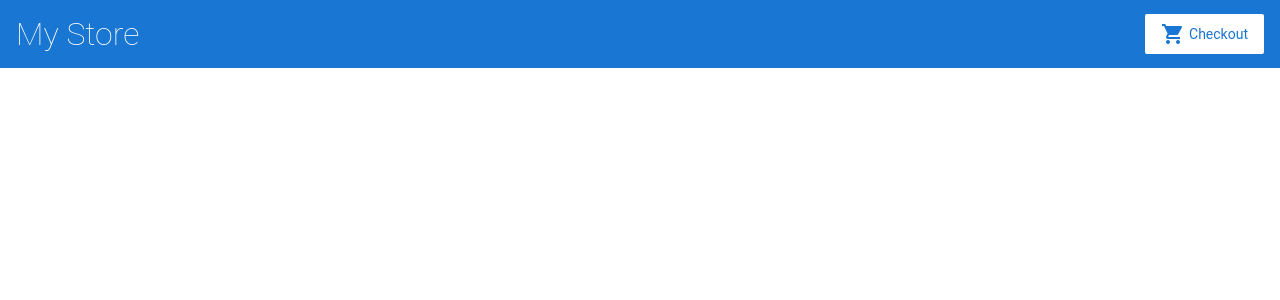
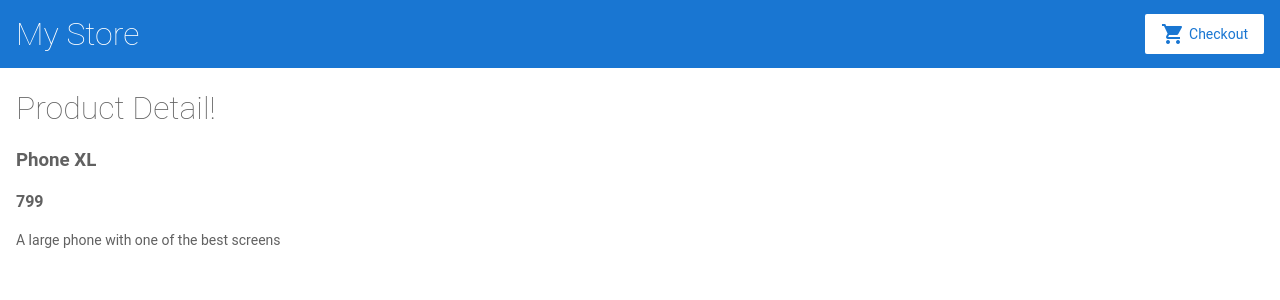
Before and after one commit to Anshu-17/angular-trljym, an Angular app: page /products/1 in a window 1280 px wide. Before the commit this address led to /. Shown: the top 300 px of the page. Built offline with nearby package versions, Linux system fonts and the light colour scheme.

Commit message:
Navigation done!!

```diff
--- a/src/app/app.module.ts
+++ b/src/app/app.module.ts
@@ -7,6 +7,7 @@
 import { TopBarComponent } from './top-bar/top-bar.component';
 import { ProductListComponent } from './product-list/product-list.component';
 import { ProductAlertComponent } from './product-alert/product-alert.component';
+import { ProductDetailComponent } from './product-detail/product-detail.component';
 
 @NgModule({
   imports: [
@@ -14,13 +15,15 @@
     ReactiveFormsModule,
     RouterModule.forRoot([
       { path: '', component: ProductListComponent },
+      { path: 'products/:productId', component: ProductDetailComponent },
     ])
   ],
   declarations: [
     AppComponent,
     TopBarComponent,
     ProductListComponent,
-    ProductAlertComponent
+    ProductAlertComponent,
+    ProductDetailComponent
   ],
   bootstrap: [
     AppComponent
--- a/src/app/product-alert/product-alert.component.html
+++ b/src/app/product-alert/product-alert.component.html
@@ -1,3 +1,3 @@
-<p *ngIf = "productInner.price > 700">
-<button> Notify me </button>
+<p *ngIf="productInner.price > 700">
+	<button (click)= "notify.emit()" >Notify me </button>
 </p>
--- a/src/app/product-alert/product-alert.component.ts
+++ b/src/app/product-alert/product-alert.component.ts
@@ -1,4 +1,4 @@
-import { Component, Input, OnInit } from "@angular/core";
+import { Component, EventEmitter, Input, OnInit, Output } from "@angular/core";
 
 @Component({
   selector: "app-product-alert",
@@ -6,7 +6,11 @@
   styleUrls: ["./product-alert.component.css"]
 })
 export class ProductAlertComponent implements OnInit {
+  //input property
   @Input() productInner;
+
+  // output is passed from child to Parent
+  @Output() notify = new EventEmitter();
   constructor() {}
 
   ngOnInit() {}
--- /dev/null
+++ b/src/app/product-detail/product-detail.component.html
@@ -0,0 +1,6 @@
+<h1>Product Detail!</h1>
+<div *ngIf="product">
+	<h3>{{product.name}}</h3>
+	<h4>{{product.price}}</h4>
+	<p> {{product.description}} </p>
+	<div>
--- /dev/null
+++ b/src/app/product-detail/product-detail.component.ts
@@ -0,0 +1,24 @@
+import { Component, OnInit } from "@angular/core";
+import { ActivatedRoute } from "@angular/router";
+import { products } from "../products";
+
+@Component({
+  selector: "app-product-detail",
+  templateUrl: "./product-detail.component.html",
+  styleUrls: ["./product-detail.component.css"]
+})
+export class ProductDetailComponent implements OnInit {
+  product;
+  constructor(private route: ActivatedRoute) {}
+
+  ngOnInit() :void {
+    console.log("ngOnInit()");
+    // get the productid from the current route
+    const routeParams = this.route.snapshot.paramMap;
+    const productIdFromRoute = Number (routeParams.get('productId'));
+
+    //get the product with the productId
+    // === is equality checks type is equal or not
+    this.product = products.find(product => product.id === productIdFromRoute);
+  }
+}
--- a/src/app/product-list/product-list.component.html
+++ b/src/app/product-list/product-list.component.html
@@ -1,7 +1,8 @@
 <h2>Products</h2>
 <div style="background-color:Bisque" *ngFor="let productOuter of products">
 	<h3>
-		<a [title]="productOuter.name + ' detail'">
+		<a [title]="productOuter.name + ' detail'"
+    [routerLink]="['/products', productOuter.id]">>
 			{{ productOuter.name }} <br>
     </a>
 	</h3>
@@ -14,10 +15,11 @@
 	<button (click)="share()">
     Share Product
   </button>
+	<app-product-alert [productInner]="productOuter" (notify)="onNotify()">
+	</app-product-alert>
 </div>
 
-<app-product-alert [productInner]="productOuter">
-</app-product-alert>
+
 
 
 <!--
--- a/src/app/product-list/product-list.component.ts
+++ b/src/app/product-list/product-list.component.ts
@@ -14,6 +14,10 @@
     alert("The product has been shared!");
     //window.alert('The product has been shared!');
   }
+
+  onNotify() {
+    window.alert("You will be notified when the product is avilable!");
+  }
 }
 
 /*
```
Also changed, not shown: src/app/product-detail/product-detail.component.css (added).
